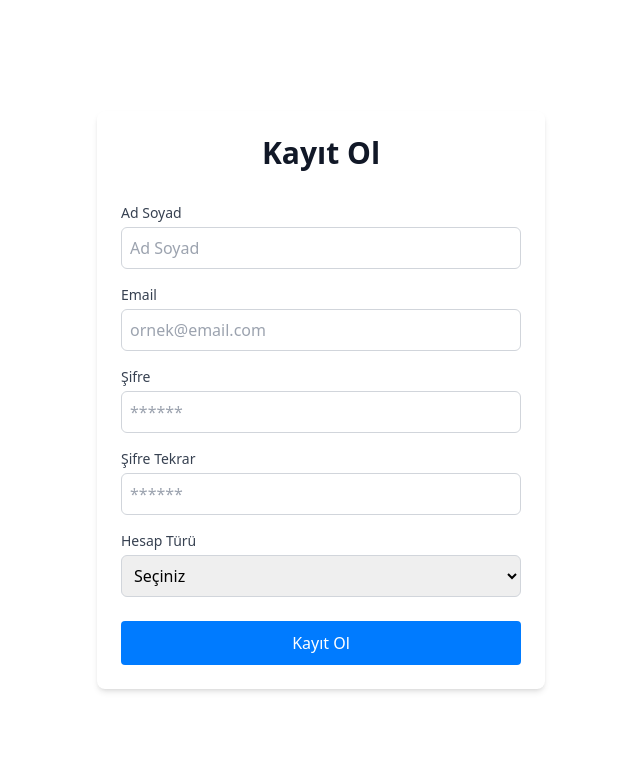
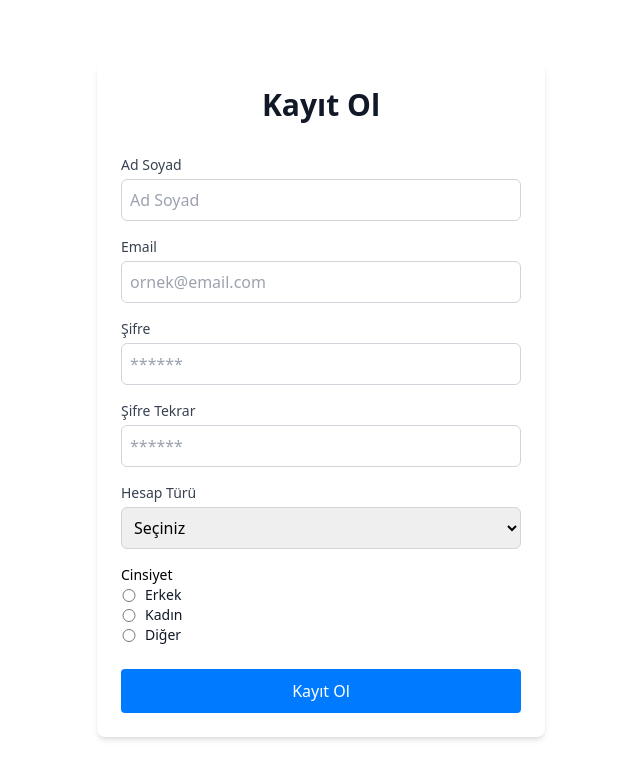
Before and after one commit to eminbasbayan/2024-4-react-bootcamp, a React (Vite) app: page / in a window 1280 px wide. Shown: the top 778 px of the page, without its empty margins (319-959 px from the left). Built offline with nearby package versions, Linux system fonts and the light colour scheme; the HTML template or start-up script is replaced by a standard one.

Commit message:
radio button örneği

```diff
--- a/src/components/Auth/RegisterForm.jsx
+++ b/src/components/Auth/RegisterForm.jsx
@@ -14,6 +14,7 @@ const RegisterForm = () => {
     resolver: yupResolver(registerSchema),
     defaultValues: {
       userType: '',
+      gender: '',
     },
   });
 
@@ -117,6 +118,43 @@ const RegisterForm = () => {
                 )}
               </div>
             </div>
+            <div className="form-item">
+              <label className="block text-sm font-medium text-gray 700">
+                Cinsiyet
+              </label>
+              <div className="flex items-center">
+                <input
+                  type="radio"
+                  {...register('gender')}
+                  value="male"
+                  className="h4 w-4"
+                />
+                <label className="ml-2 text-sm text-gray-900">Erkek</label>
+              </div>
+              <div className="flex items-center">
+                <input
+                  type="radio"
+                  {...register('gender')}
+                  value="female"
+                  className="h4 w-4"
+                />
+                <label className="ml-2 text-sm text-gray-900">Kadın</label>
+              </div>
+              <div className="flex items-center">
+                <input
+                  type="radio"
+                  {...register('gender')}
+                  value="other"
+                  className="h4 w-4"
+                />
+                <label className="ml-2 text-sm text-gray-900">Diğer</label>
+              </div>
+              {errors.gender && (
+                <p className="mt-1 text-sm text-red-600">
+                  {errors.gender.message}
+                </p>
+              )}
+            </div>
           </div>
           <Button color="primary" addClass="w-full">
             Kayıt Ol
--- a/src/schemas/auth.schema.js
+++ b/src/schemas/auth.schema.js
@@ -39,4 +39,8 @@ export const registerSchema = yup.object().shape({
     .string()
     .oneOf(['personal', 'business'], 'Lütfen kullanıcı tipini seçiniz!')
     .required('Kullanıcı tip zorunludur!'),
+  gender: yup
+    .string()
+    .oneOf(['male', 'female', 'other'], 'Lütfen cinsiyet seçiniz!')
+    .required('Cinsiyet seçimi zorunludur!'),
 });
```
